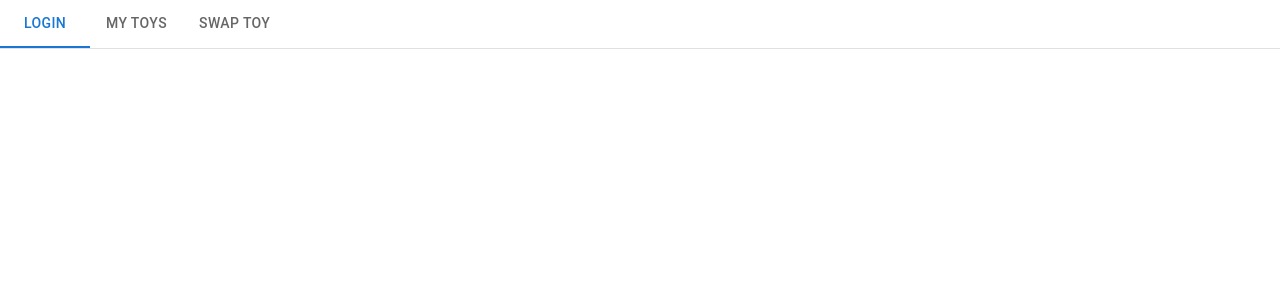
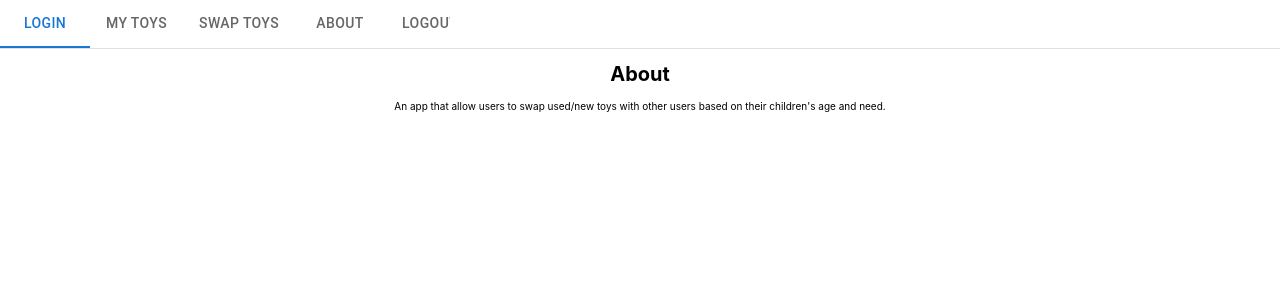
Before and after one commit to mell2022/toy_swap_FE, a React (Create React App) app: page /about in a window 1280 px wide. Shown: the top 300 px of the page. Built offline with nearby package versions, Linux system fonts and the light colour scheme.

Commit message:
Create About.js and  update Readme

```diff
--- a/src/App.css
+++ b/src/App.css
@@ -37,3 +37,13 @@
 .login {
   background-image: url(https://media.istockphoto.com/id/855763316/photo/huge-pile-of-toys.jpg?s=1024x1024&w=is&k=20&c=_P7DyX4Y1JDz-rVBFnOZAuo24VEOOsa3xNvoxa9pm68=);
 } */
+.wrapper {
+  box-sizing: border-box;
+  min-height: 100%;
+  display: flex;
+  flex-direction: column;
+}
+.page-header, .page-footer {
+  flex-grow: 0;
+  flex-shrink: 0;
+}
--- a/src/App.js
+++ b/src/App.js
@@ -10,9 +10,11 @@ import { useState, useEffect } from "react";
 import Login from "./pages/Login";
 import MyToys from "./pages/MyToys";
 import SwapToys from "./pages/SwapToys";
+import About from "./pages/About";
 import Nav from "./components/Nav";
 import { BrowserRouter } from "react-router-dom";
 import NavTabs from "./components/NavTabs";
+import { BottomNavigation } from "@mui/material";
 // import images from "./images/Toystack.jpeg";
 // import "./App.css";
 
@@ -65,11 +67,15 @@ function App() {
           <Route path="/" element={<Login />}></Route>
           <Route path="/mytoys" element={<MyToys />}></Route>
           <Route path="/swaptoys" element={<SwapToys />}></Route>
+          <Route path="/about" element={<About />}></Route>
 
           {/* <Route path="/user" element={<User />}></Route>
           <Route path="/userslist" element={<UsersList />}></Route> */}
         </Routes>
       </Router>
+      <BottomNavigation>
+        {/* <footer class="page-footer">Sticky footer</footer> */}
+      </BottomNavigation>
     </div>
   );
 }
--- a/src/components/NavTabs.js
+++ b/src/components/NavTabs.js
@@ -42,9 +42,13 @@ function a11yProps(index) {
 
 export default function BasicTabs() {
   const [value, setValue] = React.useState(0);
+  const [isLoggedIn, setIsLoggedIn] = React.useState(
+    localStorage.getItem("isLoggedIn")
+  );
   const navigate = useNavigate();
   let email = localStorage.getItem("authenticatedEmail");
   let user = localStorage.getItem("authenticatedUser");
+  console.log(isLoggedIn);
 
   const handleChange = (event, newValue) => {
     console.log("handleChange", newValue, event);
@@ -58,18 +62,39 @@ export default function BasicTabs() {
       navigate("/mytoys");
     } else if (newValue === 2) {
       console.log("swaptoys");
-
       navigate("/swaptoys");
+    } else if (newValue === 3) {
+      console.log("about");
+      navigate("/about");
+    } else if (newValue === 4) {
+      console.log("logout");
+      // log the user out of the database and set the flag
+      setIsLoggedIn(false);
+      localStorage.setItem("isLoggedIn", false);
+      navigate("/");
     }
 
     setValue(newValue);
   };
 
   return (
-    <div style={{width:"100%"}}>
-    <Box sx={{ borderBottom: 1, display: "grid", borderColor: "divider", gridAutoFlow: 'row',
-    gridTemplateColumns: 'repeat(5, 1fr)'}}>
-      <Box sx={{ alignContent: 'flex-start', justifyContent: 'flex-start',gridColumn: '1' }}>
+    <div style={{ width: "100%" }}>
+      <Box
+        sx={{
+          borderBottom: 1,
+          display: "grid",
+          borderColor: "divider",
+          gridAutoFlow: "row",
+          gridTemplateColumns: "repeat(5, 1fr)",
+        }}
+      >
+        <Box
+          sx={{
+            alignContent: "flex-start",
+            justifyContent: "flex-start",
+            gridColumn: "1",
+          }}
+        >
           <Tabs
             value={value}
             onChange={handleChange}
@@ -78,16 +103,36 @@ export default function BasicTabs() {
             <Tab label="Login" {...a11yProps(0)}></Tab>
             <Tab label="My Toys" {...a11yProps(1)} />
             <Tab label="Swap Toys" {...a11yProps(2)} />
+            <Tab label="About" {...a11yProps(3)}></Tab>
+            <Tab label="Logout" {...a11yProps(4)}></Tab>
           </Tabs>
         </Box>
-        <Box sx={{ alignContent: 'flex-end', justifyContent: 'flex-end', flexGrow: 1, flexDirection: 'row-reverse', gridColumn: '5' }}>
-        <Typography sx={{ m:[-1,0,-1,0]}} variant="button" gutterBottom>
+        {isLoggedIn && (
+          <Box
+            sx={{
+              alignContent: "flex-end",
+              justifyContent: "flex-end",
+              flexGrow: 1,
+              flexDirection: "row-reverse",
+              gridColumn: "5",
+            }}
+          >
+            <Typography
+              sx={{ m: [-1, 0, -1, 0] }}
+              variant="button"
+              gutterBottom
+            >
               {user}
             </Typography>
-        <Typography sx={{ m:[-1,0,-1,0]}} variant="subtitle2" gutterBottom>
+            <Typography
+              sx={{ m: [-1, 0, -1, 0] }}
+              variant="subtitle2"
+              gutterBottom
+            >
               {email}
             </Typography>
           </Box>
+        )}
         {/* <TabPanel value={value} index={0}>
         Item One
       </TabPanel>
--- a/src/index.js
+++ b/src/index.js
@@ -8,6 +8,8 @@ const root = ReactDOM.createRoot(document.getElementById("root"));
 root.render(
   <React.StrictMode>
     <App />
+      {/* <footer className="page-footer">Copyright</footer> */}
+
   </React.StrictMode>
 );
 
--- /dev/null
+++ b/src/pages/About.js
@@ -0,0 +1,17 @@
+import React from "react";
+import Tabs from "@mui/material/Tabs";
+import Tab from "@mui/material/Tab";
+
+const About = () => {
+  return (
+    <div>
+      <h1>About</h1>
+      <p>
+        An app that allow users to swap used/new toys with other users based on
+        their children's age and need.
+      </p>
+    </div>
+  );
+};
+
+export default About;
--- a/src/pages/Login.js
+++ b/src/pages/Login.js
@@ -11,6 +11,8 @@ const Login = () => {
   const [password, setpassword] = useState("");
   const [authenticatedEmail, setAuthenticatedEmail] = useState("");
   const [authenticatedUser, setAuthenticatedUser] = useState("");
+  const [isLoggedIn, setIsLoggedIn] = useState(false);
+  console.log("isLoggedIn", isLoggedIn)
 
   const navigate = useNavigate();
 
@@ -25,9 +27,13 @@ const Login = () => {
     // For now we assume it works and we get the email back
     localStorage.setItem("authenticatedEmail", "kailee.wintheiser@f3qesh.com");
     localStorage.setItem("authenticatedUser", "Kailee Wintheiser");
+    localStorage.setItem("isLoggedIn", true)
 
     setAuthenticatedEmail("kailee.wintheiser@f3qesh.com");
     setAuthenticatedUser("Kailee Wintheiser");
+    setIsLoggedIn(true)
+    console.log("isLoggedIn", isLoggedIn)
+
 
     navigate("/mytoys");
     console.log("UnameOrEmail:", UnameOrEmail);
@@ -61,13 +67,13 @@ const Login = () => {
             id="username"
             label="Email or Username"
             variant="standard"
-            onChange={(e) => setUnameOrEmail(e.target.value)}
+            // onChange={(e) => setUnameOrEmail(e.target.value)}
           />
           <TextField
             id="password"
             label="Password"
             variant="standard"
-            onChange={(e) => setpassword(e.target.value)}
+            // onChange={(e) => setpassword(e.target.value)}
             type="password"
           />
         </Box>
--- a/src/pages/MyToys.js
+++ b/src/pages/MyToys.js
@@ -20,6 +20,7 @@ function MyToys() {
 
   let email = localStorage.getItem("authenticatedEmail");
   console.log("From local Storage:", email);
+  console.log("isLoggedIn", localStorage.getItem("isLoggedIn"));
 
   console.log("From state", authenticatedEmail);
 
```
Also changed, not shown: 1 other file (tests, documents, lock files or other folders). Lines whose indentation alone changed are shown as unchanged.
